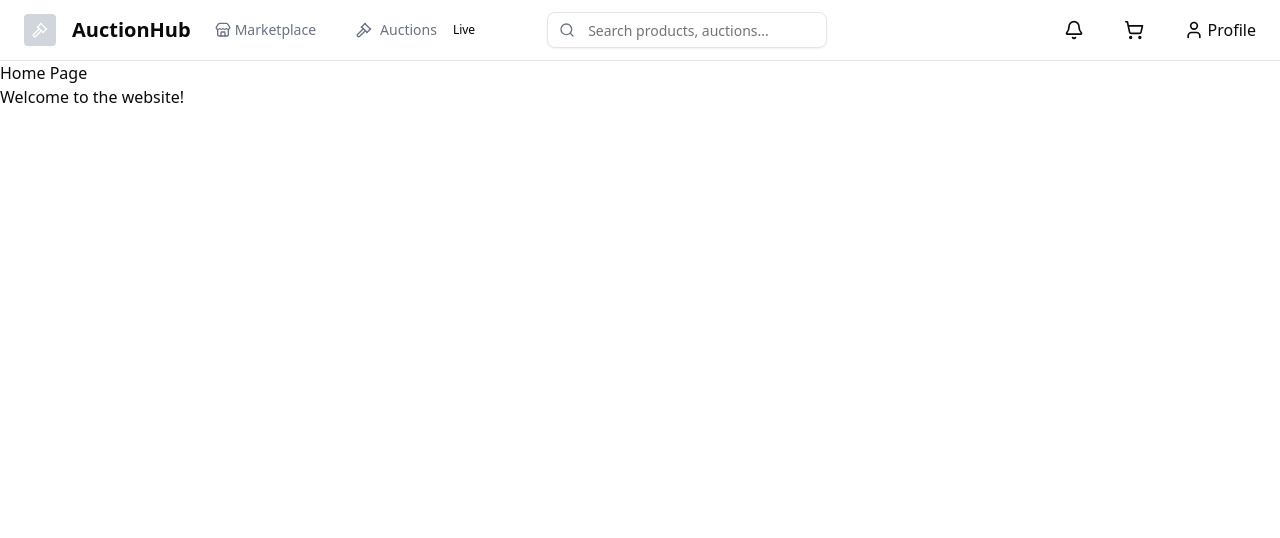
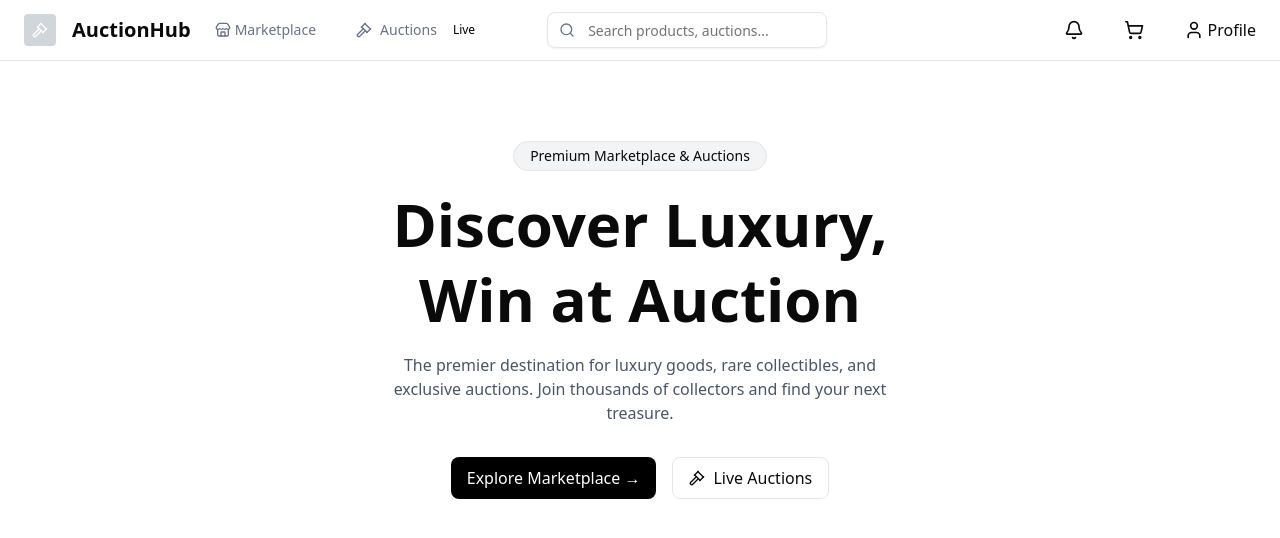
Before and after one commit to pi-knu/front, a React (Vite) app: page / in a window 1280 px wide. Shown: the top 538 px of the page. Built offline with nearby package versions, Linux system fonts and the light colour scheme.

Commit message:
feat: add hero of the homepage

```diff
--- /dev/null
+++ b/src/components/Hero.tsx
@@ -0,0 +1,35 @@
+import { Gavel } from "lucide-react";
+
+export default function Hero() {
+  return (
+    <section className="text-center py-14 md:py-20 px-4 md:px-6">
+      <div className="inline-block mb-4 text-xs md:text-sm px-3 md:px-4 py-1 bg-gray-100 rounded-full border">
+        Premium Marketplace & Auctions
+      </div>
+
+      <h1 className="text-3xl md:text-6xl font-bold max-w-lg  mx-auto leading-tight">
+        Discover Luxury, <br className="hidden md:block" /> Win at Auction
+      </h1>
+
+      <p className="mt-3 md:mt-4 text-gray-600 text-sm md:text-base max-w-lg mx-auto">
+        The premier destination for luxury goods, rare collectibles, and exclusive auctions.
+        Join thousands of collectors and find your next treasure.
+      </p>
+
+      <div className="flex flex-col sm:flex-row justify-center gap-3 md:gap-4 mt-8">
+
+        <button className="px-4 py-2 bg-black text-white rounded-md text-sm sm:text-base
+  transition hover:bg-gray-800">
+          Explore Marketplace →
+        </button>
+
+        <button className="px-4 py-2 border rounded-md flex items-center justify-center gap-2
+  text-sm sm:text-base transition hover:bg-gray-100">
+          <Gavel className="w-4 h-4" />
+          Live Auctions
+        </button>
+
+      </div>
+    </section>
+  );
+}
--- a/src/components/pages/HomePage.tsx
+++ b/src/components/pages/HomePage.tsx
@@ -1,13 +1,14 @@
 
 import Navbar from "@/components/Navbar";
+
+import Hero from "@/components/Hero";
 
 function HomePage() {
   return (
     <div>
       <Navbar />
+      <Hero />
 
-      <h1>Home Page</h1>
-      <p>Welcome to the website!</p>
     </div>
   )
 }
```
